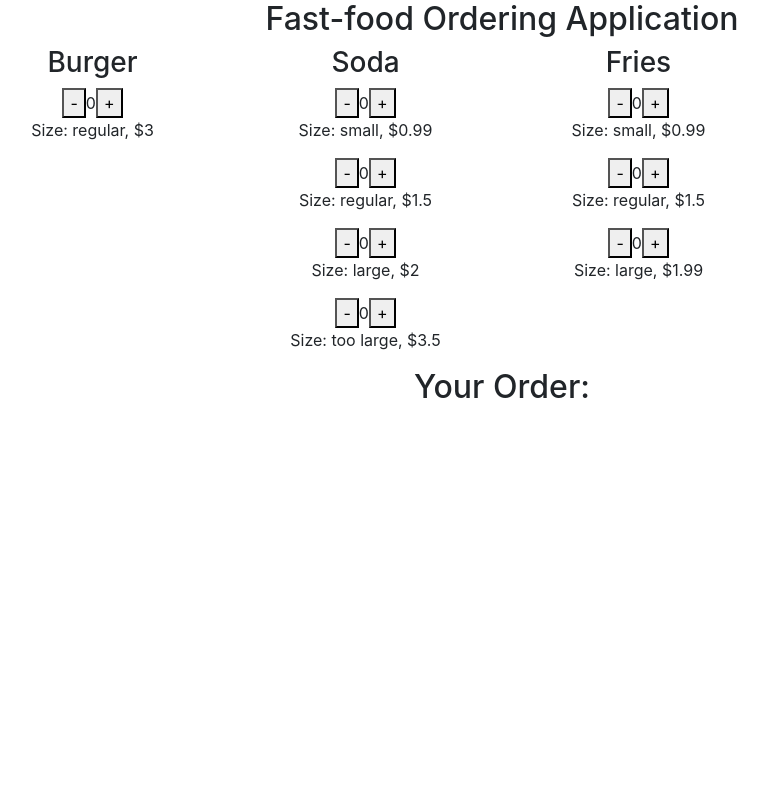
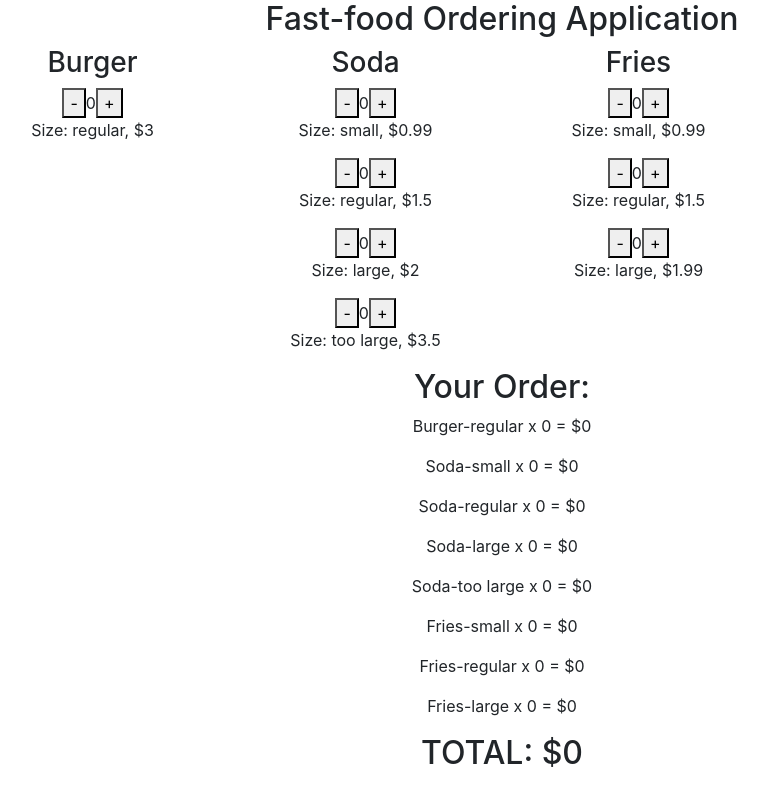
Before and after one commit to zorporate/fast-food, a React (Create React App) app: page / in a window 1280 px wide. Shown: the whole page, without its empty margins (138-906 px from the left). Built offline with nearby package versions, Linux system fonts and the light colour scheme.

Commit message:
we have a working app!  Time to clean up and do some documentation

```diff
--- a/src/components/Counter/Counter.js
+++ b/src/components/Counter/Counter.js
@@ -6,8 +6,8 @@ function Counter(props) {
     const {update, size, price, item} = props;
 
     useEffect(() => {
-        update(item + "-" + size, count);
-    }, [count, size, update, item]);
+        update(item + "-" + size, count, count * parseFloat(price));
+    }, [count, size, update, item, price]);
 
     return (
         <div className="container">
--- a/src/components/OrderScreen/OrderScreen.js
+++ b/src/components/OrderScreen/OrderScreen.js
@@ -2,6 +2,7 @@ import React, {Component} from "react";
 import data from "../../data/data.json";
 
 import MenuItem from "../MenuItem";
+import OrderSummary from "../OrderSummary";
 
 class OrderScreen extends Component {
     constructor(props) {
@@ -27,10 +28,13 @@ class OrderScreen extends Component {
         })
     }
 
-    updateOrder(key, newValue) {
-        this.setState({
-            [key]: newValue
-        })
+    updateOrder(key, newValue, subTotal) {
+        this.setState((prevState) => ({
+            order: {
+                ...prevState.order,
+                [key]: {count: newValue, subTotal: subTotal}
+            }
+        }))
     }
 
     render() {
@@ -43,8 +47,11 @@ class OrderScreen extends Component {
                 </div>
                 <div className="container">
                     <div className="row">
+                        <div className="col-12">
+                            <h2>Your Order:</h2>
+                        </div>
                         <div className="col">
-                            <h2>Your Order:</h2>
+                            <OrderSummary order={this.state.order} />
                         </div>
                     </div>
                 </div>
--- /dev/null
+++ b/src/components/OrderSummary/OrderSummary.js
@@ -0,0 +1,19 @@
+import React from "react";
+
+const OrderSummary = (props) => {
+    return (
+        <div className="orderSummary">
+            {Object.keys(props.order).map((item, i) =>
+                <p key={i}>{item} x {props.order[item].count} = ${props.order[item].subTotal}</p>
+            )}
+            <h2>TOTAL:  $
+                {Object.keys(props.order).reduce(
+                    (acc, cur) => acc + props.order[cur]["subTotal"],
+                    0.0
+                )}
+            </h2>
+        </div>
+    )
+}
+
+export default OrderSummary;
--- /dev/null
+++ b/src/components/OrderSummary/index.js
@@ -0,0 +1 @@
+export {default} from "./OrderSummary.js";
```
